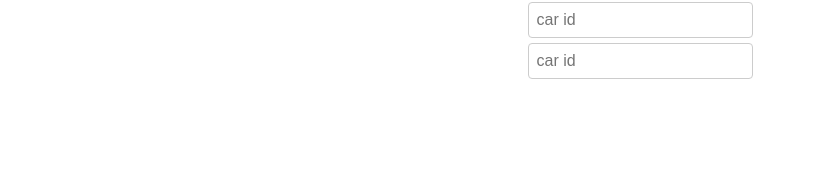
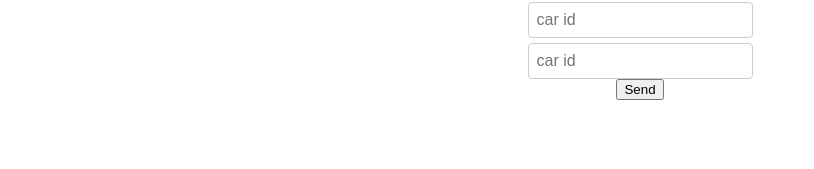
Before and after one commit to GordonOtieno/i-model-cars-frontend, a React (Create React App) app: page /reservations/new in a window 1280 px wide. Shown: the part 127-296 px from the top of the page, without its empty margins (0-814 px from the left). Built offline with nearby package versions, Linux system fonts and the light colour scheme.

Commit message:
Create NewReservationForm component

```diff
--- a/src/App.js
+++ b/src/App.js
@@ -1,6 +1,6 @@
 import React from 'react';
 import { Routes, Route } from 'react-router-dom';
-import NewReservationForm from './components/reservations/new';
+import NewReservationForm from './components/reservations/NewReservationForm';
 import SignUpForm from './components/SignUp/SignUp';
 
 const App = () => (
--- a/src/components/reservations/new.js
+++ b/src/components/reservations/NewReservationForm.js
@@ -7,6 +7,7 @@ export default function NewReservationForm() {
         <input type="number" name="user_id" placeholder="car id" />
         <input type="text" name="date" placeholder="car id" />
         <input type="text" name="city" placeholder="car id" />
+        <input type="submit" value="Send" />
       </form>
     </div>
   );
```
